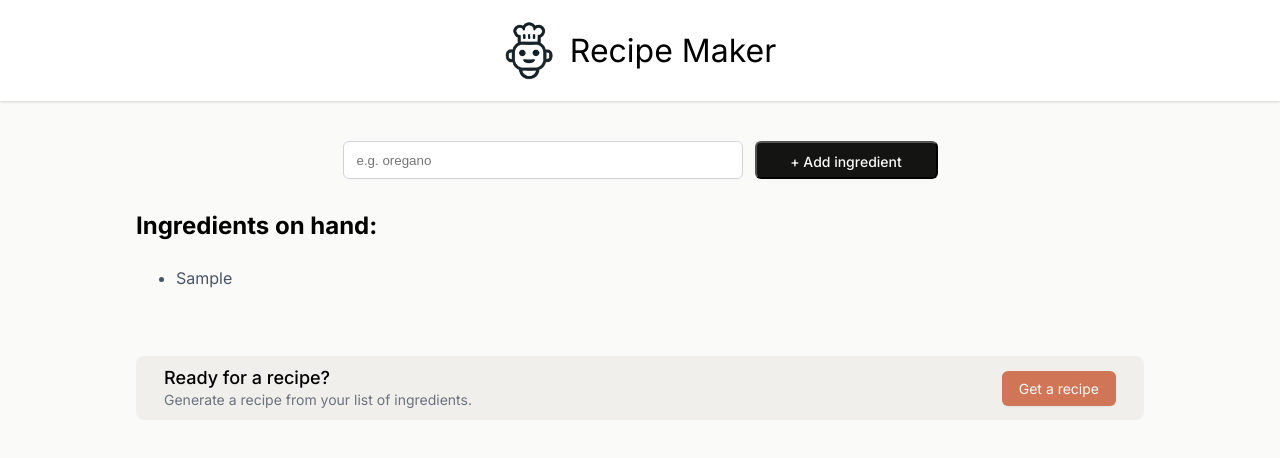
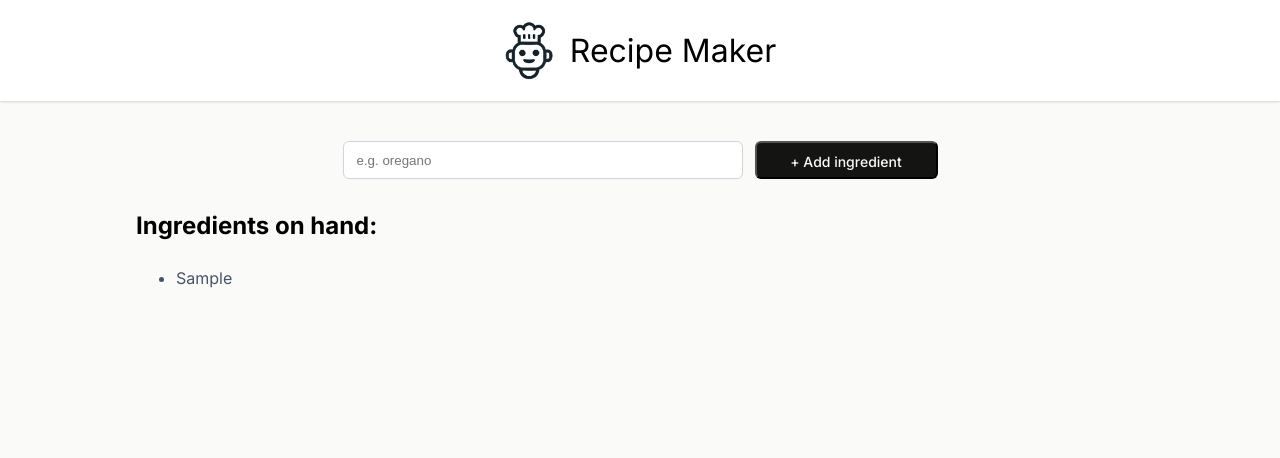
Before and after one commit to JamieJB123/react-recipe-maker, a React (Vite) app: page / in a window 1280 px wide. Both pictures are taken after typing "Sample" into the empty fields and a click on the button "+ Add ingredient". Shown: the top 458 px of the page. Built offline with nearby package versions, Linux system fonts and the light colour scheme.

Commit message:
Add nested conditional rendering logic to display ingredients (if any) and to display get recipe section if 4+ ingredients

```diff
--- a/src/App.css
+++ b/src/App.css
@@ -88,7 +88,7 @@ ul.ingredients-list>li {
   align-items: center;
   border-radius: 8px;
   background: #F0EFEB;
-  padding: 10px 28px;
+  padding: 3rem 2rem;
 }
 
 .get-recipe-container h3 {
--- a/src/components/Main.jsx
+++ b/src/components/Main.jsx
@@ -25,6 +25,7 @@ export default function Main() {
                 <ul className="ingredients-list" aria-live="polite">
                     {ingredientElements}
                 </ul>
+                { ingredientElements.length > 3 &&
                 <div className="get-recipe-container">
                     <div>
                         <h3>Ready for a recipe?</h3>
@@ -32,6 +33,7 @@ export default function Main() {
                     </div>
                     <button>Get a recipe</button>
                 </div>
+                }
             </section>
             }
         </main>
```
